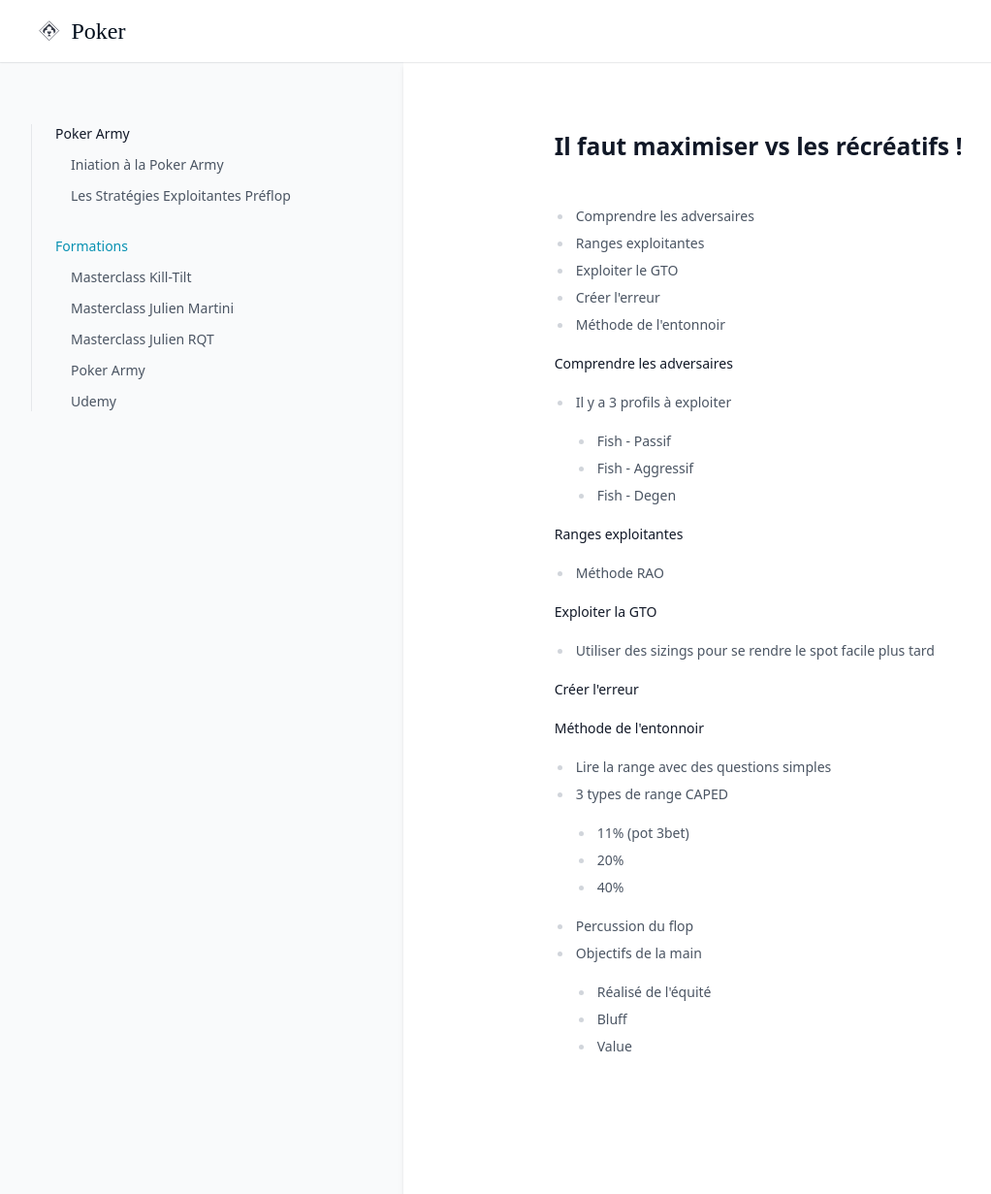
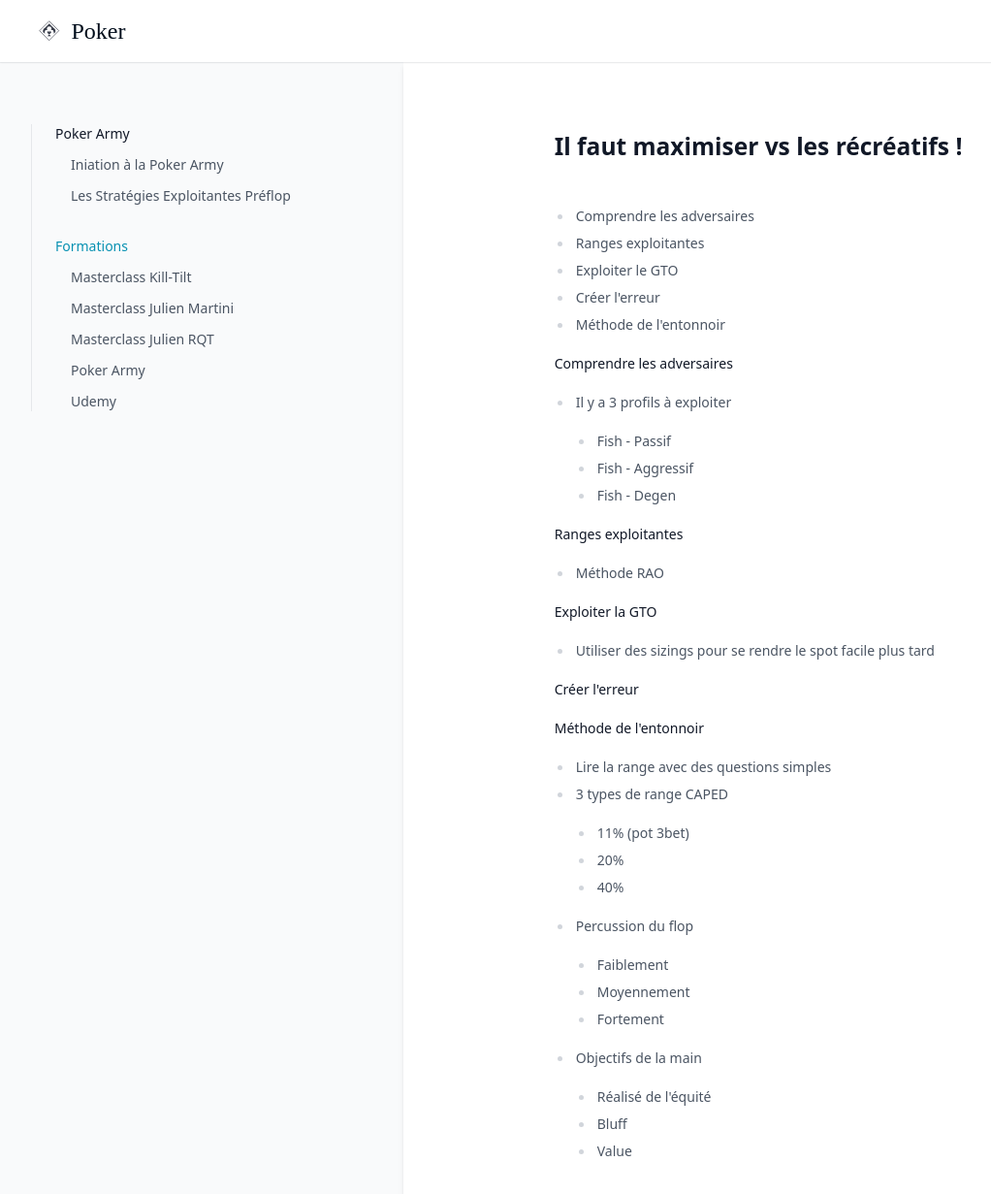
Before and after one commit to greglejeune/ebook, a Jekyll site: the page built from _poker/module1.md, in a window 1280 px wide and 1279 px high. Shown: the top 1231 px of the window at 97% size, without its empty margins (0-1022 px from the left). Built offline with Jekyll 4.4.1, drawn with Linux system fonts in a browser that asks for light colours.

Commit message:
Update module1.md

```diff
--- a/_poker/module1.md
+++ b/_poker/module1.md
@@ -49,7 +49,14 @@ category: baki
       <li>40%</li>
     </ul>
   </li>
-  <li>Percussion du flop</li>
+  <li>
+    Percussion du flop
+    <ul>
+      <li>Faiblement</li>
+      <li>Moyennement</li>
+      <li>Fortement</li>
+    </ul>
+  </li>
   <li>
     Objectifs de la main
     <ul>
```
